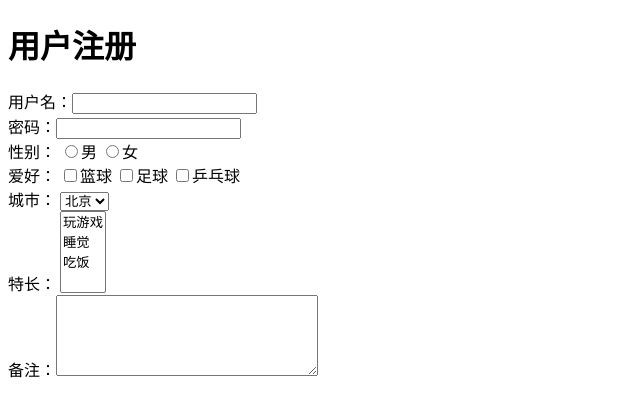
After one commit to Feonixliang/TakeoutProject, a Flask app: template templates/register.html in a window 1280 px wide. The commit adds this page. Shown: the top 417 px of the page, without its empty margins (0-640 px from the left). Run offline with Flask 3, Linux system fonts and the light colour scheme; the template is opened without the code that fills it, so the values that code supplies are empty.

```diff
--- a/templates/customer.html
+++ b/templates/customer.html
@@ -178,7 +178,7 @@
         <div class="top-nav">
             <nav class="user-menu">
                 <span class="user-btn">欢迎，用户_美食家</span>
-                <a href="/get/waimai" class="user-btn">退出</a>
+                <a href="/login" class="user-btn">退出</a>
             </nav>
         </div>
 
--- a/templates/首页.html
+++ b/templates/login.html
@@ -154,7 +154,7 @@
                 if(username.includes('rider')) role = 'rider';
                 if(username.includes('merchant')) role = 'merchant';
 
-                window.location.href = `/get/${role}System?user=${encodeURIComponent(username)}`;
+                window.location.href = `/system/${role}?user=${encodeURIComponent(username)}`;
             }
         });
     </script>
--- a/templates/merchant.html
+++ b/templates/merchant.html
@@ -167,7 +167,7 @@
         <div class="top-nav">
             <nav class="user-menu">
                 <span class="user-btn">川味小厨</span>
-                <a href="/get/waimai" class="user-btn">退出</a>
+                <a href="/login" class="user-btn">退出</a>
             </nav>
         </div>
 
--- /dev/null
+++ b/templates/register.html
@@ -0,0 +1,54 @@
+<!DOCTYPE html>
+<html lang="en">
+<head>
+    <meta charset="UTF-8">
+    <title>Title</title>
+</head>
+<body>
+    <h1>用户注册</h1>
+    <div>
+        用户名：<input type="text"/>
+    </div>
+    <div>
+        密码：<input type="password"/>
+    </div>
+
+
+    <div>
+        性别：
+            <input type="radio">男
+            <input type="radio">女
+    </div>
+
+    <div>
+        爱好：
+            <input type="checkbox">篮球
+            <input type="checkbox">足球
+            <input type="checkbox">乒乓球
+    </div>
+
+    <div>
+        城市：
+        <select name="" id="">
+            <option value="">北京</option>
+            <option value="">上海</option>
+            <option value="">深圳</option>
+        </select>
+    </div>
+
+    <div>
+        特长：
+            <select multiple name="" id="">
+                <option value="">玩游戏</option>
+                <option value="">睡觉</option>
+                <option value="">吃饭</option>
+            </select>
+    </div>
+
+    <div>
+        备注：<textarea name="" id="" cols="30" rows="5"></textarea>
+    </div>
+
+
+</body>
+</html>
--- a/templates/rider.html
+++ b/templates/rider.html
@@ -149,7 +149,7 @@
         <div class="top-nav">
             <nav class="user-menu">
                 <span class="user-btn">骑手ID：R1234</span>
-                <a href="/get/waimai" class="user-btn">退出</a>
+                <a href="/login" class="user-btn">退出</a>
             </nav>
         </div>
 
```
Also changed, not shown: learn_web_test.py (added, +19 -0 lines), templates/index.html (+18 -1 lines), web.py (+9 -21 lines).
